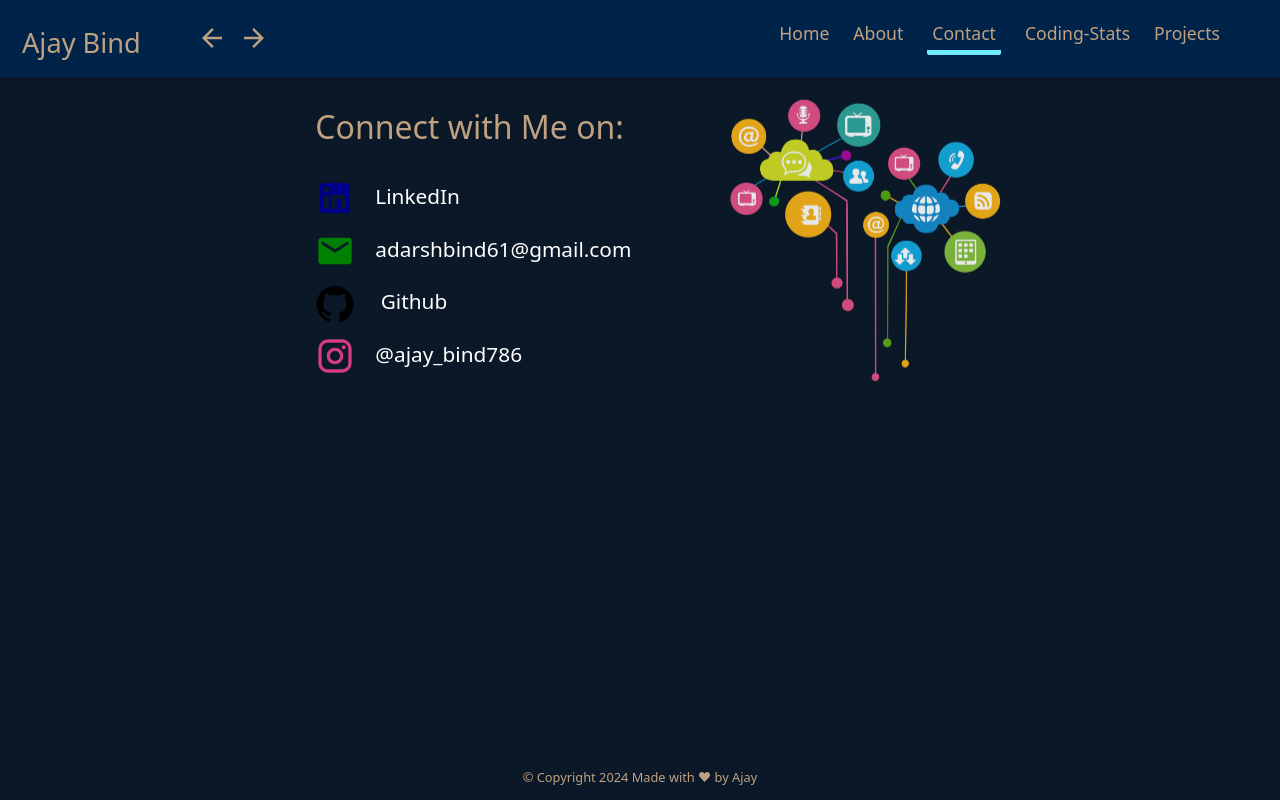
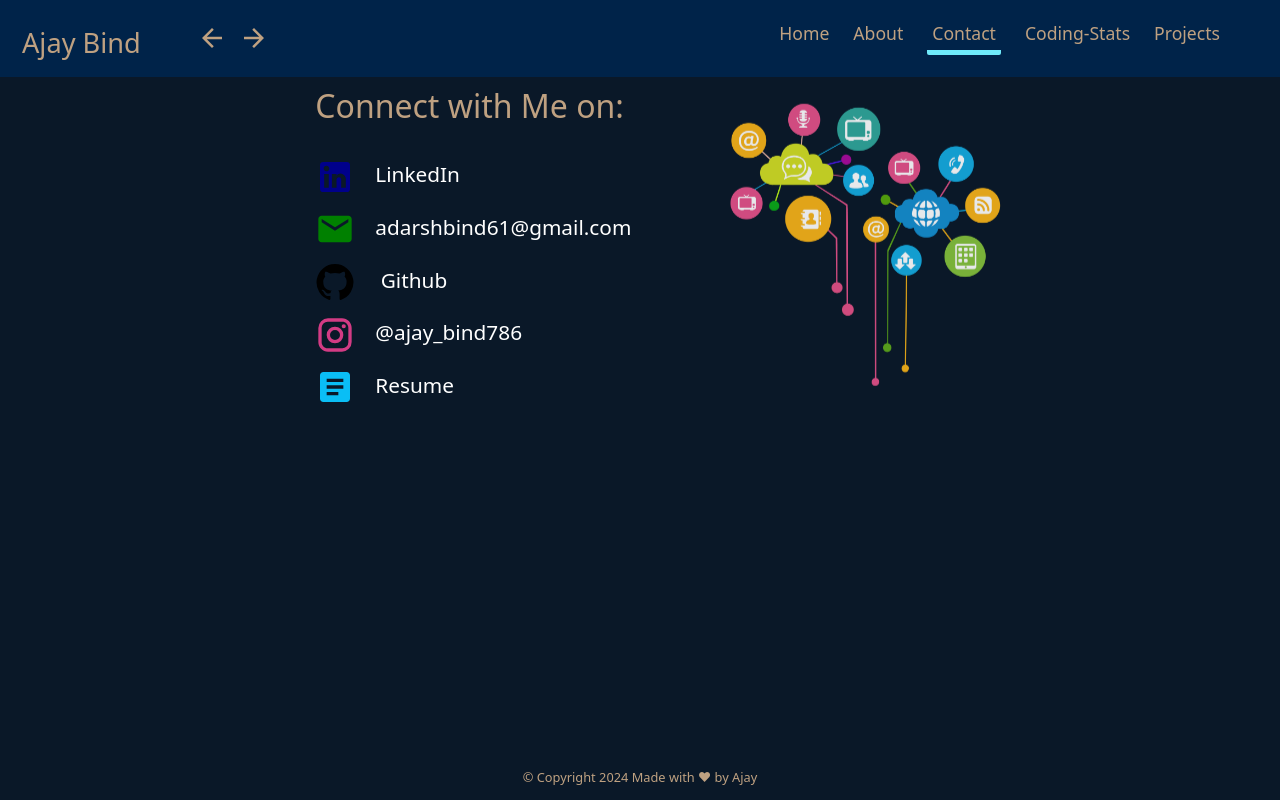
Before and after one commit to ajay1214/Portfolio, a React (Create React App) app: page /contact in a window 1280 px wide. Built offline with nearby package versions, Linux system fonts and the light colour scheme.

Commit message:
Added Resume

```diff
--- a/src/components/Contact.jsx
+++ b/src/components/Contact.jsx
@@ -12,7 +12,7 @@ import EmailIcon from "@mui/icons-material/Email";
 // import PhoneAndroidIcon from "@mui/icons-material/PhoneAndroid";
 import LinkedInIcon from "@mui/icons-material/LinkedIn";
 import GitHubIcon from "@mui/icons-material/GitHub";
-
+import ArticleIcon from '@mui/icons-material/Article';
 // const myFunction = (e)=> {
 //     let phone = e.target.innerText;
 //     navigator.clipboard.writeText(phone);
@@ -43,6 +43,7 @@ const Contact = () => {
                       LinkedIn
                     </a>
                   </li>
+
                   <li className="main-li">
                     <EmailIcon sx={{ color: "green", fontSize: "40px" }} />
                     <a
@@ -63,6 +64,7 @@ const Contact = () => {
                       Github
                     </a>
                   </li>
+
                   <li className="main-li">
                     <InstagramIcon
                       sx={{ color: "#d33b84", fontSize: "40px" }}
@@ -72,6 +74,18 @@ const Contact = () => {
                       href="https://www.instagram.com/ajay_bind786/"
                     >
                       @ajay_bind786
+                    </a>
+                  </li>
+
+                  <li className="main-li">
+                    <ArticleIcon
+                      sx={{ color: "#0abef5", fontSize: "40px" }}
+                    />
+                    <a
+                      style={{ textDecoration: "none", marginLeft: "20px" }}
+                      href="https://docs.google.com/document/d/1V0_cFHBiqUe-NBFhVhW21Xk9ujsATqJVaNHrGJeUThs/edit?usp=drive_link"
+                    >
+                      Resume
                     </a>
                   </li>
                 </ul>
```
